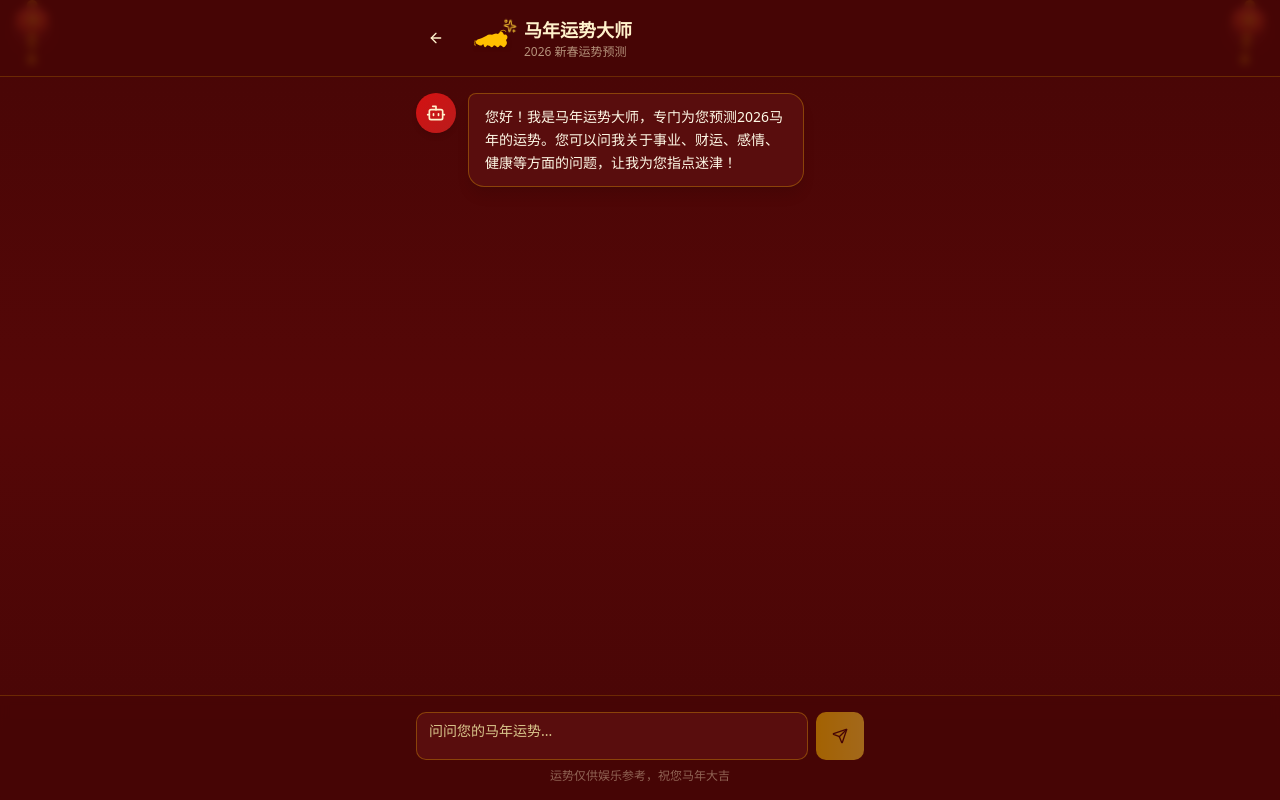
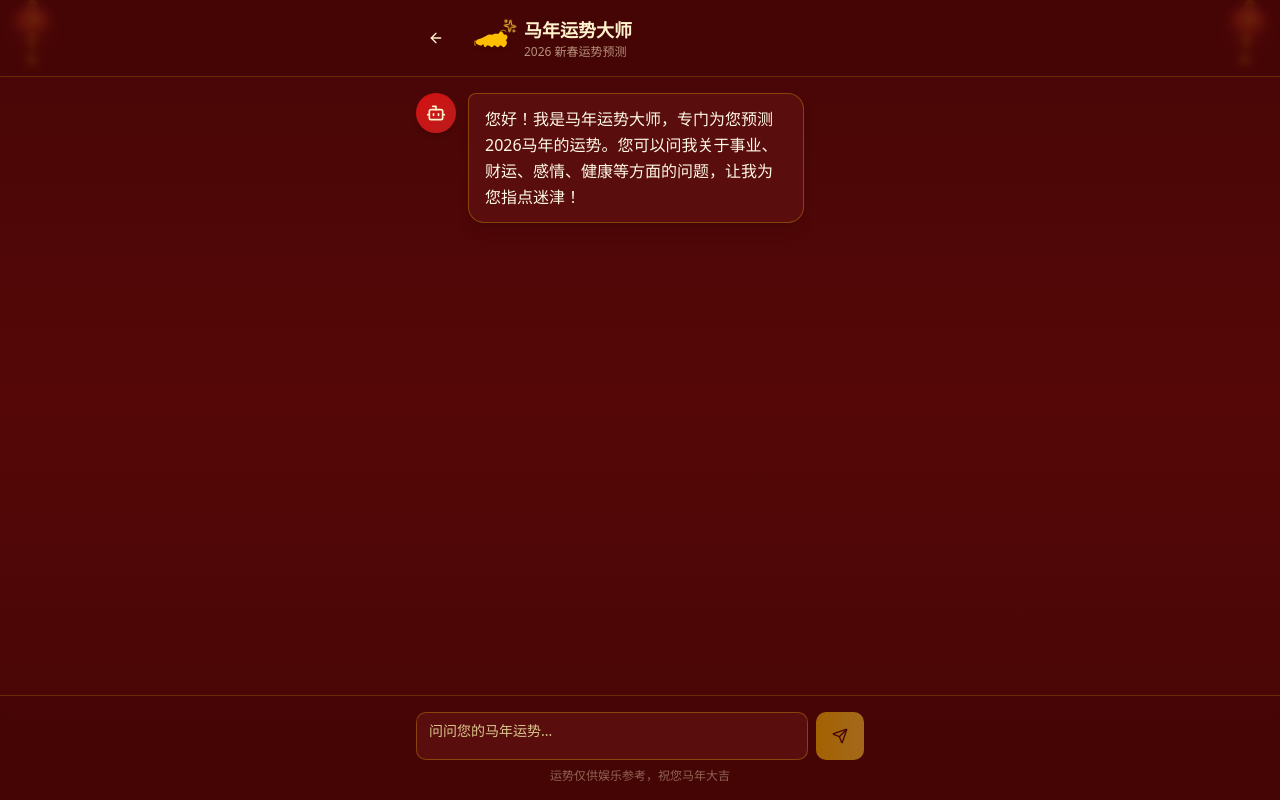
Before and after one commit to lucylin4932/2026_Greetings, a React (Vite) app: page /fortune in a window 1280 px wide. Built offline with nearby package versions, Linux system fonts and the light colour scheme.

Commit message:
feat(chat): add markdown rendering for bot messages

```diff
--- a/package.json
+++ b/package.json
@@ -55,9 +55,11 @@
     "react-day-picker": "^9.9.0",
     "react-dom": "^19.1.1",
     "react-hook-form": "^7.62.0",
+    "react-markdown": "^10.1.0",
     "react-resizable-panels": "^3.0.5",
     "react-router-dom": "^7.8.2",
     "recharts": "^3.1.2",
+    "remark-gfm": "^4.0.1",
     "sonner": "^2.0.7",
     "tailwind-merge": "^3.3.1",
     "tailwindcss-animate": "^1.0.7",
--- a/src/components/ChatMessage.tsx
+++ b/src/components/ChatMessage.tsx
@@ -1,5 +1,7 @@
 import { cn } from "@/lib/utils";
 import { User, Bot } from "lucide-react";
+import ReactMarkdown from "react-markdown";
+import remarkGfm from "remark-gfm";
 
 interface ChatMessageProps {
   content: string;
@@ -46,8 +48,45 @@ export const ChatMessage = ({ content, isUser, isLoading }: ChatMessageProps) =>
             <span className="w-2 h-2 bg-current rounded-full animate-bounce" style={{ animationDelay: "150ms" }} />
             <span className="w-2 h-2 bg-current rounded-full animate-bounce" style={{ animationDelay: "300ms" }} />
           </div>
+        ) : isUser ? (
+          <p className="text-sm leading-relaxed whitespace-pre-wrap">{content}</p>
         ) : (
-          <p className="text-sm leading-relaxed whitespace-pre-wrap">{content}</p>
+          <div className="prose prose-sm max-w-none prose-invert">
+            <ReactMarkdown
+              remarkPlugins={[remarkGfm]}
+              components={{
+                // 自定义样式
+                p: ({ children }) => <p className="mb-2 last:mb-0 leading-relaxed">{children}</p>,
+                ul: ({ children }) => <ul className="list-disc list-inside mb-2 space-y-1">{children}</ul>,
+                ol: ({ children }) => <ol className="list-decimal list-inside mb-2 space-y-1">{children}</ol>,
+                li: ({ children }) => <li className="leading-relaxed">{children}</li>,
+                strong: ({ children }) => <strong className="font-bold text-secondary">{children}</strong>,
+                em: ({ children }) => <em className="italic text-accent">{children}</em>,
+                h1: ({ children }) => <h1 className="text-lg font-bold mb-2 text-secondary">{children}</h1>,
+                h2: ({ children }) => <h2 className="text-base font-bold mb-2 text-secondary">{children}</h2>,
+                h3: ({ children }) => <h3 className="text-sm font-bold mb-1 text-secondary">{children}</h3>,
+                blockquote: ({ children }) => (
+                  <blockquote className="border-l-2 border-secondary/50 pl-3 italic my-2 text-foreground/80">
+                    {children}
+                  </blockquote>
+                ),
+                code: ({ children }) => (
+                  <code className="bg-muted px-1.5 py-0.5 rounded text-xs">{children}</code>
+                ),
+                pre: ({ children }) => (
+                  <pre className="bg-muted p-2 rounded my-2 overflow-x-auto text-xs">{children}</pre>
+                ),
+                hr: () => <hr className="my-3 border-secondary/30" />,
+                a: ({ children, href }) => (
+                  <a href={href} className="text-accent hover:underline" target="_blank" rel="noopener noreferrer">
+                    {children}
+                  </a>
+                ),
+              }}
+            >
+              {content}
+            </ReactMarkdown>
+          </div>
         )}
       </div>
     </div>
```
Also changed, not shown: 1 other file (tests, documents, lock files or other folders).
